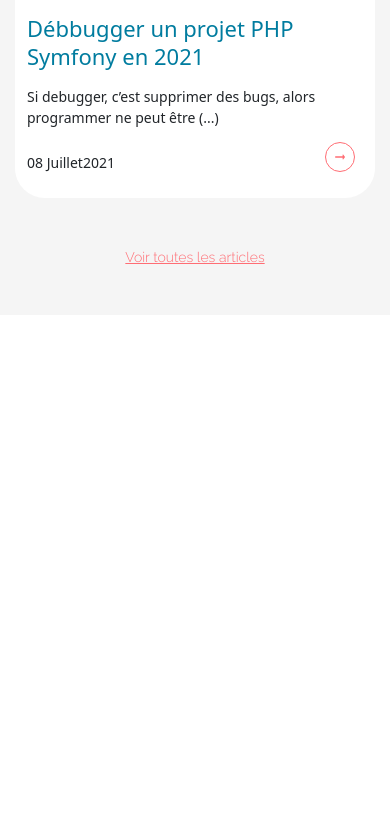
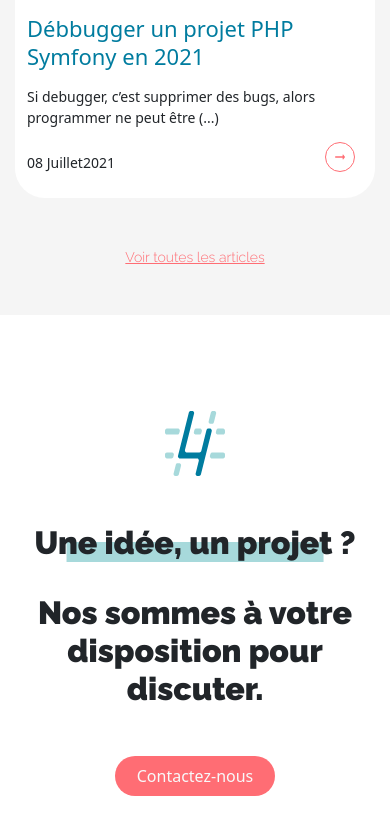
Before and after one commit to Miel2000/acseo-test, a Vue app: page / in a window 390 px wide. Shown: the part 6176-7010 px from the top of the page. Before the commit the page ends 6491 px from the top, so only its background shows below. Built offline with nearby package versions, Linux system fonts and the light colour scheme.

Commit message:
idee de projet + responsive OK

```diff
--- a/src/App.vue
+++ b/src/App.vue
@@ -528,7 +528,9 @@
 										<div
 											class="collab-cta position-absolute d-flex flex-column"
 										>
-											<a href="#" alt=""><img src="icon/arrowRed.svg" alt="" /></a>
+											<a href="#" alt=""
+												><img src="icon/arrowRed.svg" alt=""
+											/></a>
 										</div>
 									</div>
 								</div>
@@ -540,6 +542,35 @@
 					<a href="">Voir toutes les articles</a>
 				</div>
 			</div>
+		</div>
+
+		<div class="appelprojet-container">
+			<div class="container">
+				<div class="logo pt-5 mt-5 d-flex justify-content-center">
+					<img src="logo/acseo-mini.svg" alt="" />
+				</div>
+
+				<div class="title d-flex  justify-content-center pt-5 pb-4">
+					<h2>Une idée, un projet ?</h2>
+				</div>
+				<span class="sentence2 d-flex text-center justify-content-center"
+					>Nos sommes à votre disposition pour discuter.</span
+				>
+				<div
+					class="contact-btn p-0 pt-5 pb-5 d-flex justify-content-center"
+				>
+					<RouterLink
+						to="/contact"
+						class="nav-link  btn-text text-light text-nowrap"
+					>
+						Contactez-nous
+					</RouterLink>
+				</div>
+			</div>
+		</div>
+
+		<div class="footer-container">
+
 		</div>
 	</main>
 
@@ -560,7 +591,6 @@
 .bordering-right {
 	border-right: solid 1px $greenColor;
 }
-
 
 .presentation-container,
 .expertises-container,
@@ -662,7 +692,6 @@
 		height: 73px;
 	}
 }
-
 
 .presentation-container {
 	.title {
@@ -934,14 +963,14 @@
 			.cta {
 				.collab-cta {
 					bottom: 26px;
-    				right: 20px;
+					right: 20px;
 					a {
 						transition: all 0.25s;
 						height: 30px;
 						display: flex;
 						justify-content: center;
 						width: 30px;
-						border: 1px solid #FF6D74;
+						border: 1px solid #ff6d74;
 						border-radius: 50%;
 
 						img {
@@ -950,7 +979,7 @@
 						&:hover {
 							border-radius: 50%;
 							img {
-								filter:brightness(10);
+								filter: brightness(10);
 								fill: white;
 							}
 							background-color: $ctaLinkColor;
@@ -960,6 +989,14 @@
 				}
 			}
 		}
+	}
+}
+
+.appelprojet-container {
+	@include subtitleWithUnderline;
+
+	.sentence2 {
+		@include title-h2;
 	}
 }
 .contact-btn {
```
Also changed, not shown: public/logo/acseo-mini.svg (added).
